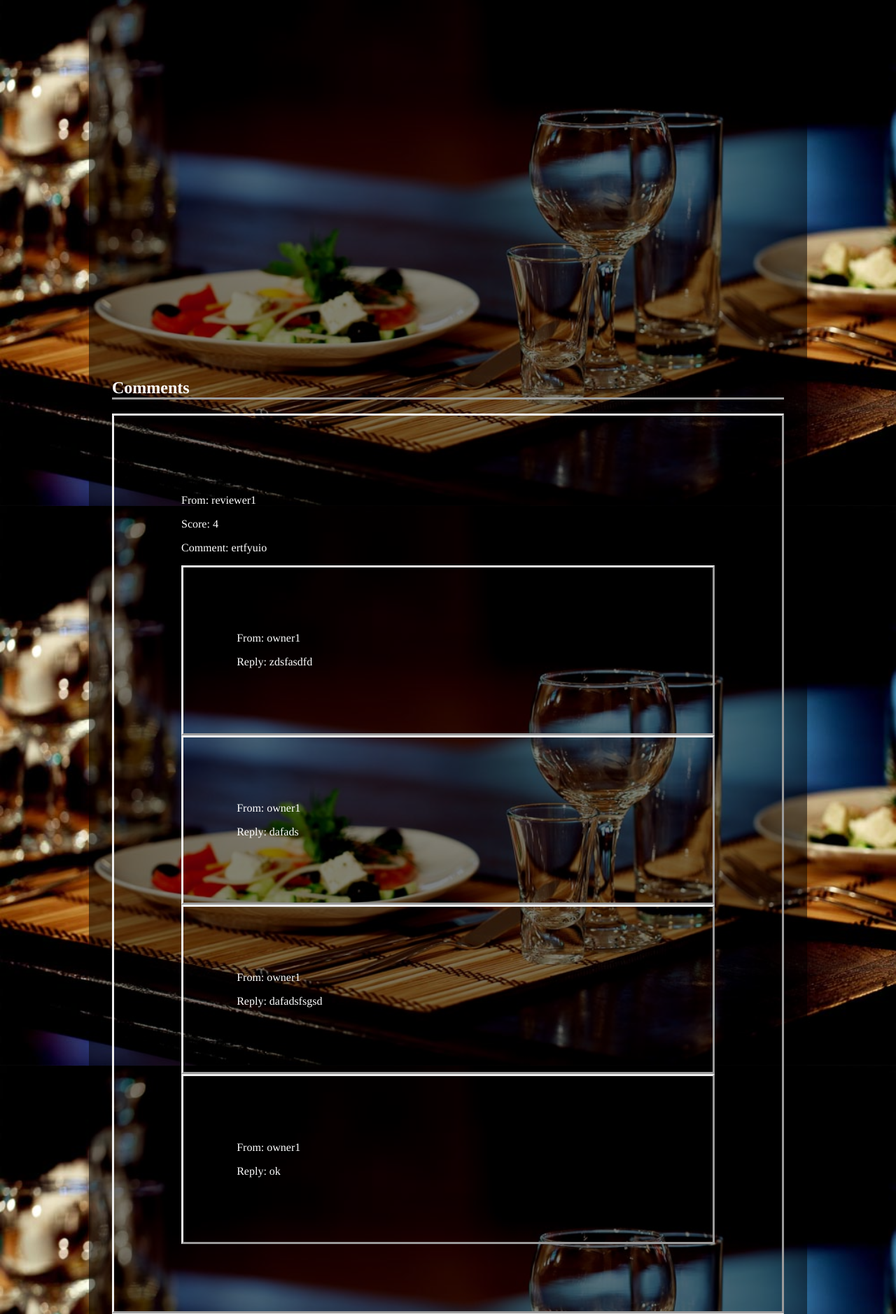
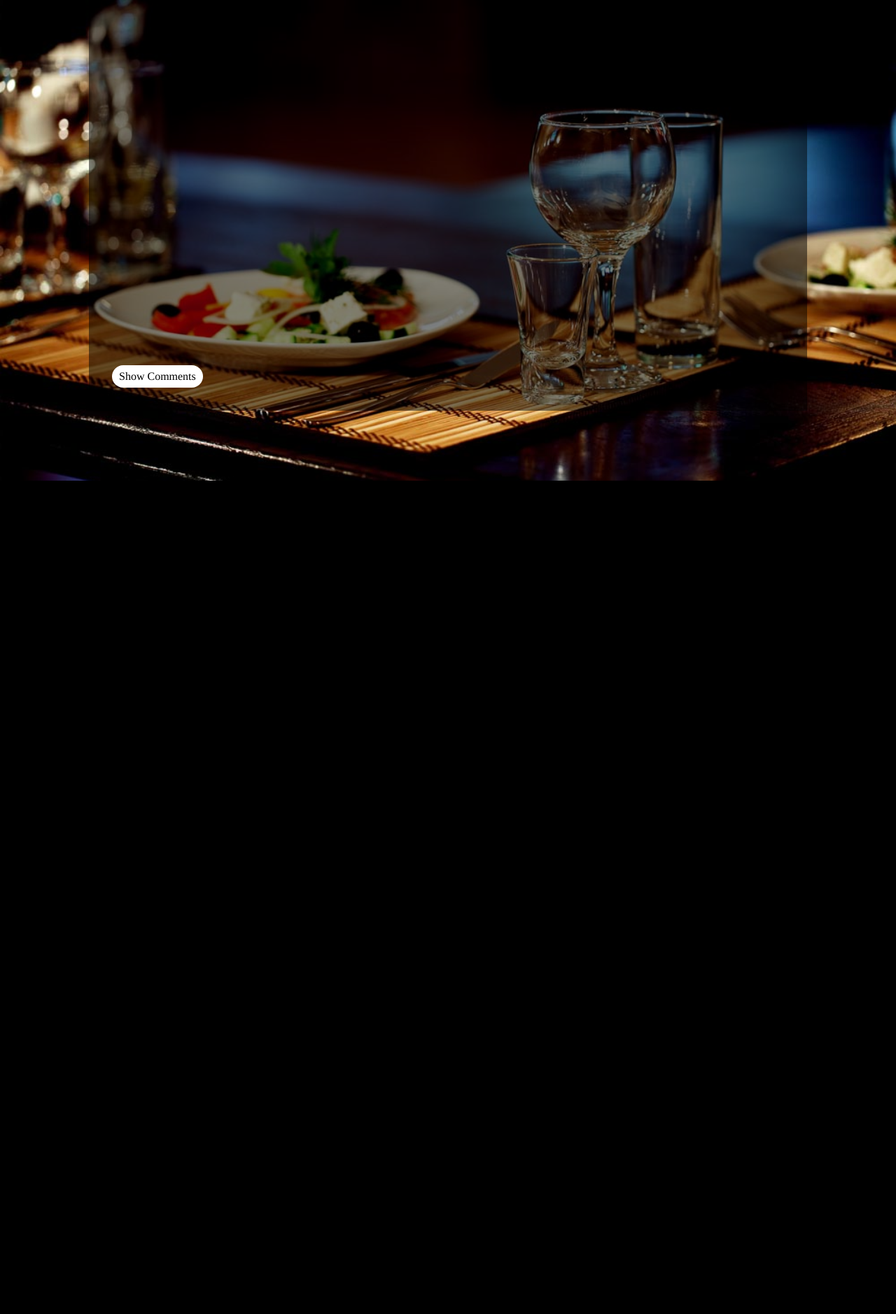
Before and after one commit to T20XX/feup-ltw, a PHP site: page /restaurant_item?id=1 in a window 1280 px wide. Shown: the part 877-2755 px from the top of the page at 70% size. After the commit the page ends 1564 px from the top, so only its background shows below. Run offline with PHP 8.4, Linux system fonts and the light colour scheme; the visitor is signed in with stand-in values (Sample User, id 1); data comes from the database, SQL or seed files in the repository; both versions use the stored data as it was after the commit; some libraries are stand-ins or nearby versions.

Commit message:
Hide and Show Comments

```diff
--- a/css/site.css
+++ b/css/site.css
@@ -48,10 +48,9 @@ body {
 	margin-bottom: 100px;
 }
 
-#content > */*, #side_bar div*/{
+#content > *{
 	display:block;
 	margin:20px;
-
 }
 
 
@@ -92,6 +91,10 @@ body {
 	z-index: 1000;
 }
 
+#comments >*{
+	display: none;
+}
+
 .display_big_center > *{
 	font-size: 25px;
 	margin: 10px;
@@ -114,6 +117,11 @@ body {
 	height:100px;
 }
 
+.small_textArea{
+	resize: none;
+	height:70px;
+}
+
 fieldset >*{
 	margin: 5px;
 }
@@ -125,7 +133,8 @@ fieldset >*{
 
 .review {
 	border-style: outset;
-	padding : 10%;
+	padding : 1%;
+	margin: 10px;
 }
 
 .max_width{
@@ -138,6 +147,11 @@ fieldset >*{
 
 .subtitle{
 	border-bottom-style: outset;
+}
+
+.info {
+	text-decoration: underline;
+	font-weight: bold;
 }
 
 .simple_list{
@@ -197,5 +211,5 @@ fieldset >*{
 
 #map {
 	padding-bottom : 50%;
-	width: 50%;
+	width: auto;
 }
--- a/js/other.js
+++ b/js/other.js
@@ -14,3 +14,16 @@ $(function() {
 		});
 	});
 });
+
+$(function() {
+    $("#button_comments").click(function() {
+		if($("#button_comments").attr("value") == "Show Comments"){
+			$("#button_comments").attr("value","Hide Comments");
+			$("#comments > *").slideDown(1000).fadeIn(1000);
+		}
+		else{
+			$("#button_comments").attr("value","Show Comments");
+			$("#comments > *").slideUp(1000).fadeOut(1000);
+		}
+	});
+});
--- a/templates/restaurant_item.php
+++ b/templates/restaurant_item.php
@@ -12,11 +12,11 @@
 
 			echo '<h1>' . $result['name'] . '</h1>';
 			echo '<h3> Rating : ' . $result['stars'] . '</h3>';
-			echo '<h4> Address : <p id="address">' . $result['address'] . '</p></h4>';
-			echo '<p> Description :</p>';
+			echo '<h3 id="address"> Address : ' . $result['address'] . '</h3>';
+			echo '<h3> Description :</h3>';
 			echo '<p>' . $result['description'] . '</p>';
 
-			echo '<p> Average Price : ' . $result['avg_price'] . '</p>';
+			echo '<h3> Average Price : ' . $result['avg_price'] . '</h3>';
 
 			echo '<p> Function Time : from ' . $result['open_time'] . ' to ' . $result['close_time'];
 			if($result['monday']) echo ', Monday';
@@ -39,7 +39,10 @@
 
 	</div>
 	<div id="map"></div>
-	<div>
+
+	<input id="button_comments" class="button_1 button" type="submit" value="Show Comments" >
+
+	<div id="comments">
 		<h2 class="subtitle"> Comments </h2>
 
 		<?php
@@ -76,7 +79,7 @@
 									echo '<input type="hidden" name="id_restaurant" value="' . $review['id_restaurant'] . '">';
 									echo '<input type="hidden" name="id_review" value="' . $review['id_review'] . '">';
 								?>
-								<textArea type="text" class="max_width big_textArea" name="comment"></textArea>
+								<textArea type="text" class="max_width small_textArea" name="comment"></textArea>
 								<input class="button_1 button" type="submit" value="Send" >
 							</fieldset>
 						</form>
--- a/templates/review_form.php
+++ b/templates/review_form.php
@@ -15,7 +15,7 @@
 							<input type="radio" name="score" value="5">
 						</div>
 						<p><label>Comment:
-							<textArea type="text" class="max_width big_textArea" name="comment"></textArea>
+							<textArea type="text" class="max_width small_textArea" name="comment"></textArea>
 						</label></p>
 						<input class="button_1 button" type="submit" value="Add Review">
 					</fieldset>
```
Also changed, not shown: ltw.db.
